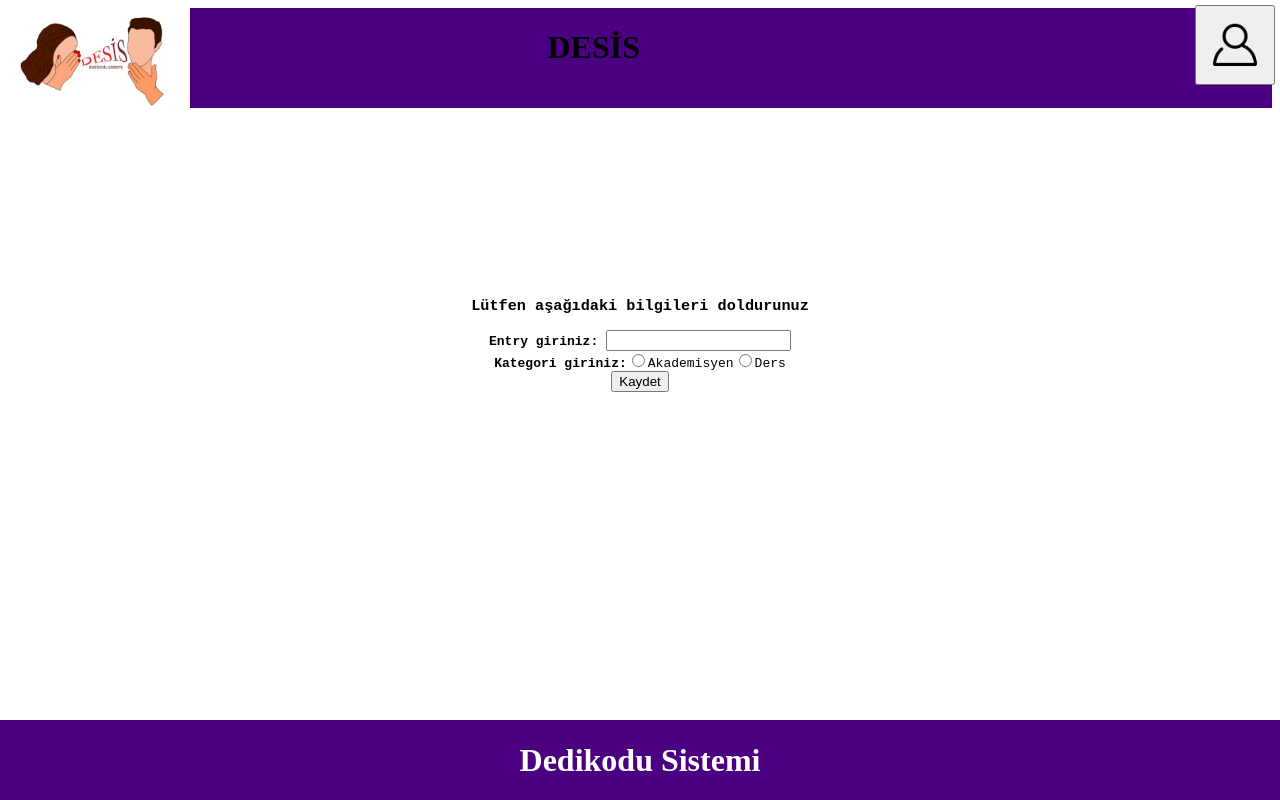
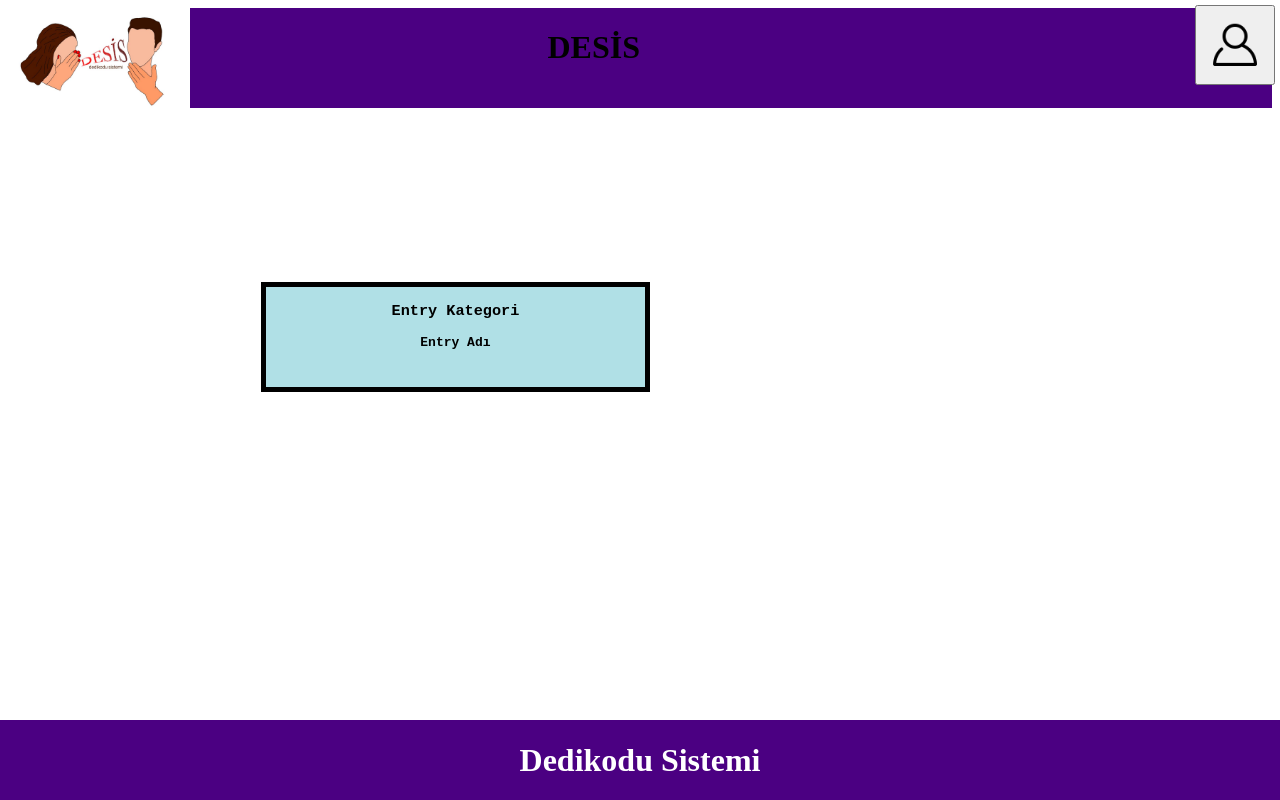
Before and after one commit to fatihgngr6/kv-desis, a React (Create React App) app: page / in a window 1280 px wide. Built offline with nearby package versions, Linux system fonts and the light colour scheme.

Commit message:
Entry kartlarin sekillendirilmesi

```diff
--- a/src/App.js
+++ b/src/App.js
@@ -2,6 +2,7 @@ import Navbar from "./components/navbar/navbar"
 import  Footer from "./components/footer/Footer"
 import Uyeekrani from "./components/Uyeekrani/Uyeekrani"
 import Entry from "./components/entry/entry";
+import EntryCard from "./components/entry/entryCard";
 import "./app.css"
 
 function App() {
@@ -13,10 +14,9 @@ function App() {
       </div>
       <div className="body">
           <div className="kayit">
-              <Entry/>
+              <EntryCard entryCategory ="Entry Kategori" entryName ="Entry Adı"/>
           </div>
           <div className="uyeEkranıContainer">
-
           </div>
       </div>
       <div className="footer">
--- a/src/components/entry/entry.css
+++ b/src/components/entry/entry.css
@@ -1,7 +1,19 @@
-.entry{
+.entryCard
+{
+    border: 5px solid black;
+    width: 50%;
+    height: 100px;
+    background-color: powderblue;
 }
 code{
-    padding: 20px;
+
+    padding: 5px;
     text-align: center;
-
 }
+.entry
+{
+    border: 5px solid black;
+    width: 50%;
+    height: 100px;
+    background-color: powderblue;
+}
--- a/src/components/entry/entry.js
+++ b/src/components/entry/entry.js
@@ -4,7 +4,7 @@ export default function Entry(props) {
     return (
         <>
             <code>
-        <div className="main">
+        <div className="entry">
             <h3>Lütfen aşağıdaki bilgileri doldurunuz</h3>
             <label for="enty"><b>Entry giriniz:</b> </label>
             <input type="text" id="myText" />
--- /dev/null
+++ b/src/components/entry/entryCard.js
@@ -0,0 +1,14 @@
+import React from "react";
+import "./entry.css";
+export default function Entry(props) {
+    return (
+        <>
+            <code>
+                <div className="entryCard">
+                    <h3>{props.entryCategory}</h3>
+                    <label for="enty"><b>{props.entryName}</b> </label>
+                </div>
+            </code>
+        </>
+    );
+}
```
